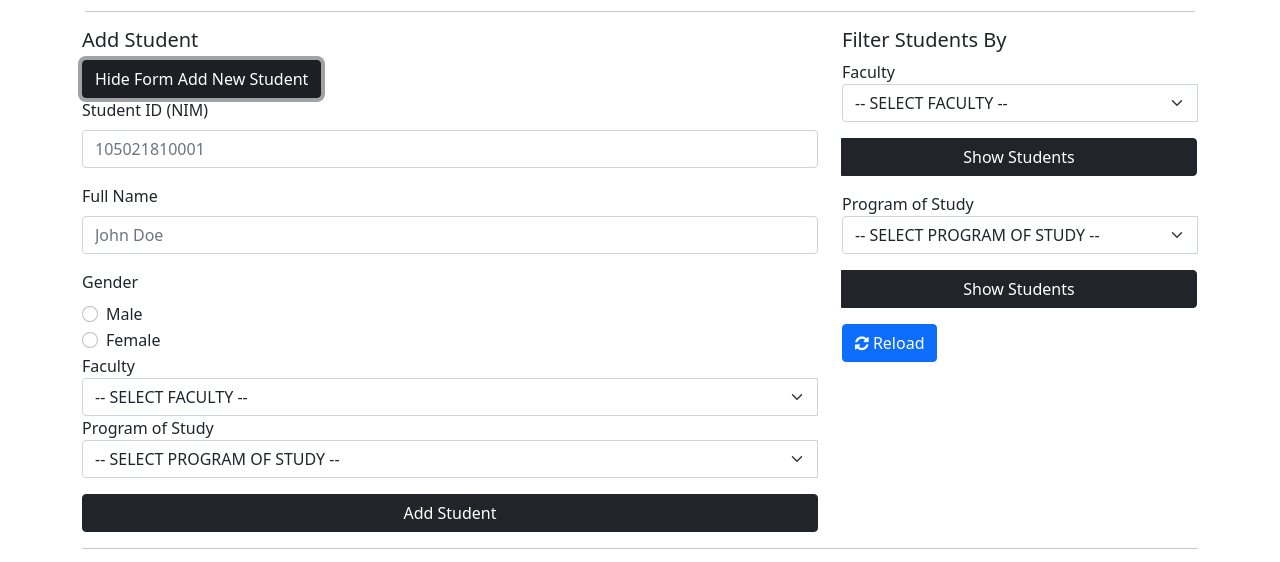
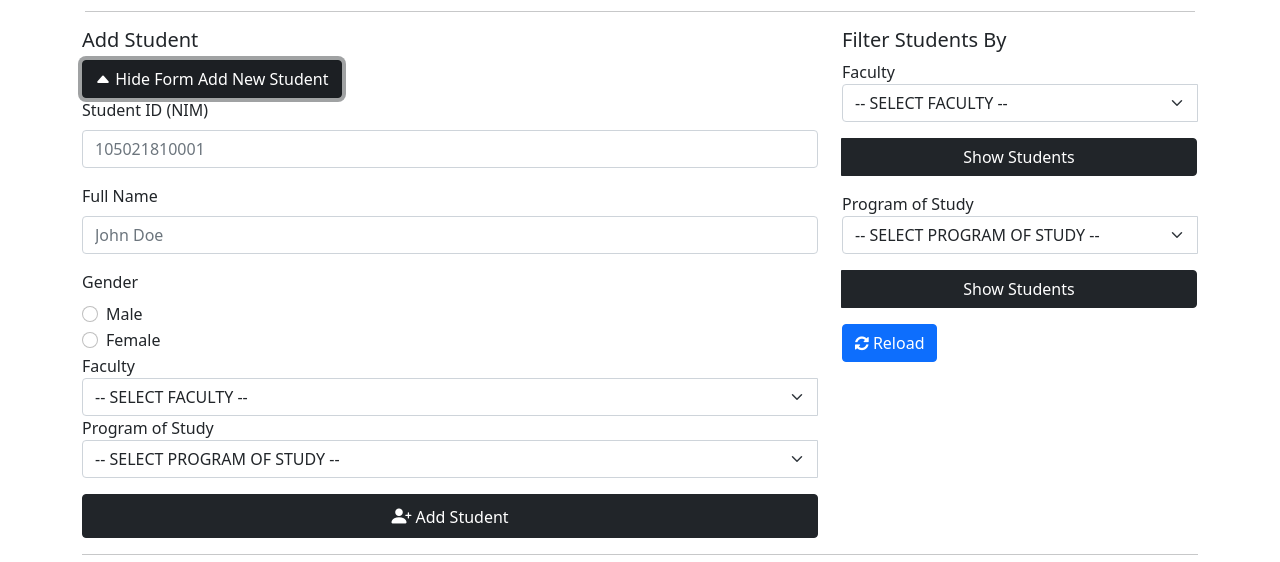
Before and after one commit to Sitouxz/fwd-mid, a plain HTML site: page index.html in a window 1280 px wide. Both pictures are taken after a click on the button "Show Form Add New Student". Shown: the part 161-723 px from the top of the page. Drawn offline with nearby package versions, Linux system fonts and the light colour scheme.

Commit message:
Added some icon

```diff
--- a/index.html
+++ b/index.html
@@ -53,7 +53,8 @@
       <div class="col-md-8">
         <h5>Add Student</h5>
         <button class="btn btn-dark" type="button" data-bs-toggle="collapse" data-bs-target="#addStudent"
-          aria-expanded="false" aria-controls="addStudent" id="showBtn" onclick="showHide()">Show Form Add New
+          aria-expanded="false" aria-controls="addStudent" id="showBtn" onclick="showHide()"><i
+            class="bi bi-caret-down-fill"></i> Show Form Add New
           Student</button>
         <div class="collapse" id="addStudent">
           <form class="needs-validation" id="studentForm" novalidate>
@@ -98,7 +99,9 @@
                 <div class="invalid-feedback">Select program of study</div>
               </div>
             </div>
-            <button type="submit" class="btn btn-dark w-100" id="formSubmit">Add Student</button>
+            <button type="submit" class="btn btn-dark w-100" id="formSubmit"><i class="bi bi-person-plus-fill fs-5"></i>
+              Add
+              Student</button>
           </form>
           <hr class="d-md-none">
         </div>
--- a/main.js
+++ b/main.js
@@ -5,10 +5,10 @@
 // Add Student Button Text Change
 function showHide() {
     const btn = document.getElementById('showBtn');
-    if (btn.innerHTML == 'Hide Form Add New Student') {
-        btn.innerHTML = 'Show Form Add New Student';
+    if (btn.innerHTML == '<i class="bi bi-caret-up-fill"></i> Hide Form Add New Student') {
+        btn.innerHTML = '<i class="bi bi-caret-down-fill"></i> Show Form Add New Student';
     } else {
-        btn.innerHTML = 'Hide Form Add New Student';
+        btn.innerHTML = '<i class="bi bi-caret-up-fill"></i> Hide Form Add New Student';
     }
 }
 // End of (Add Student Button Text Change)
```
